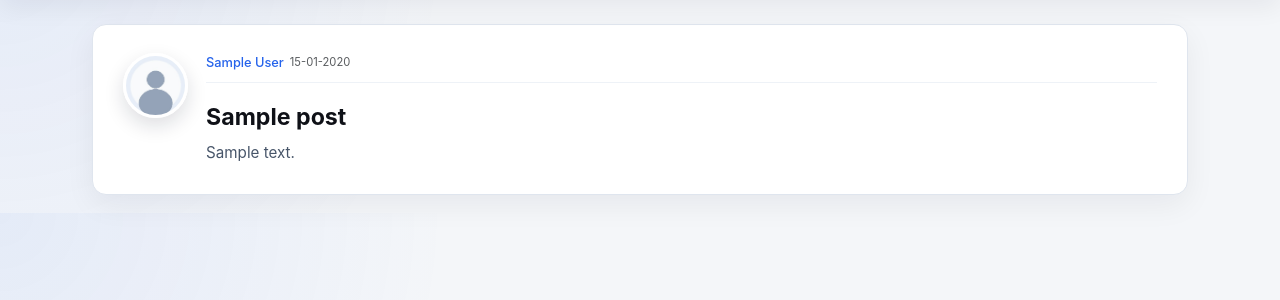
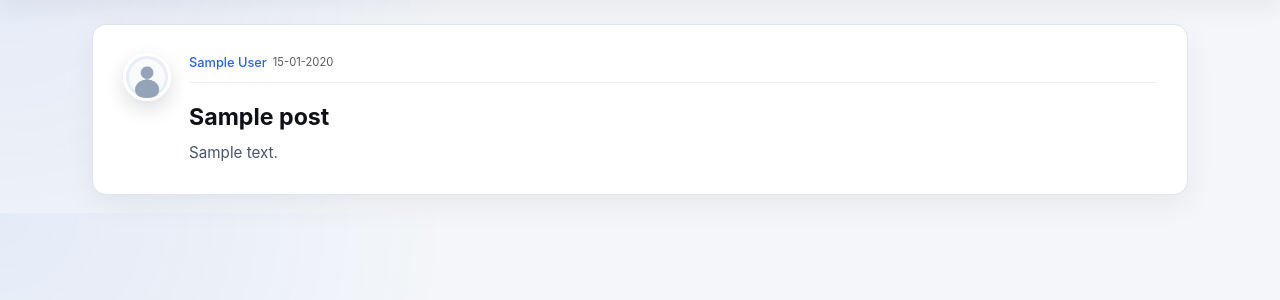
Before and after one commit to adithyaabhiram-28/AbyNest, a Flask app: page /post/1 in a window 1280 px wide. Shown: the part 56-356 px from the top of the page. Run offline with Flask 3, Linux system fonts and the light colour scheme; tables that the repository leaves empty hold one stand-in row (values such as "Sample post").

Commit message:
Updated AbyNest

```diff
--- a/flaskblog/static/main.css
+++ b/flaskblog/static/main.css
@@ -121,8 +121,8 @@ a.article-title:hover {
 }
 
 .article-img {
-  height: 65px;
-  width: 65px;
+  height: 48px;
+  width: 48px;
   margin-right: 0;
   border-radius: 14px;
   border: 3px solid #ffffff;
```
